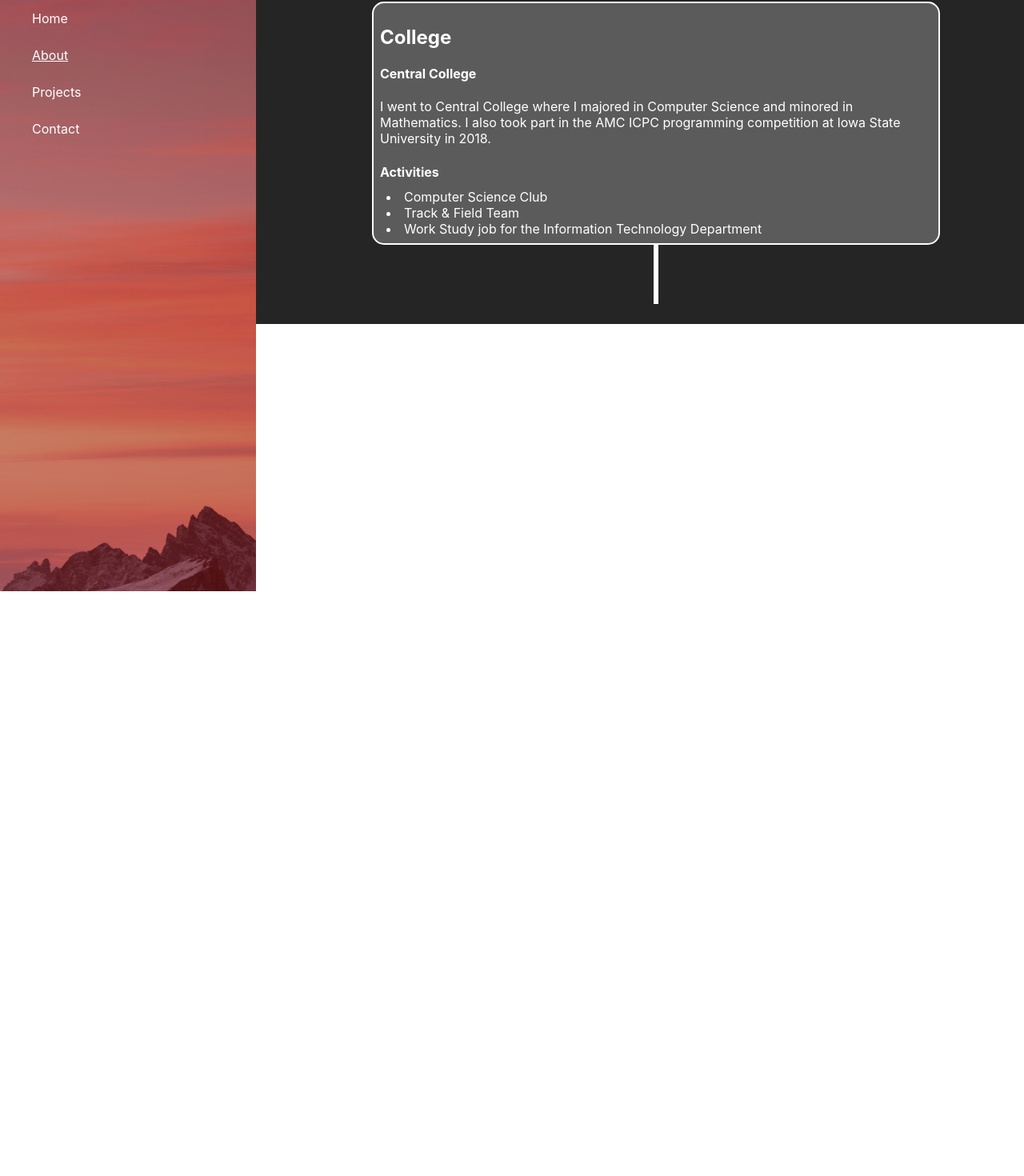
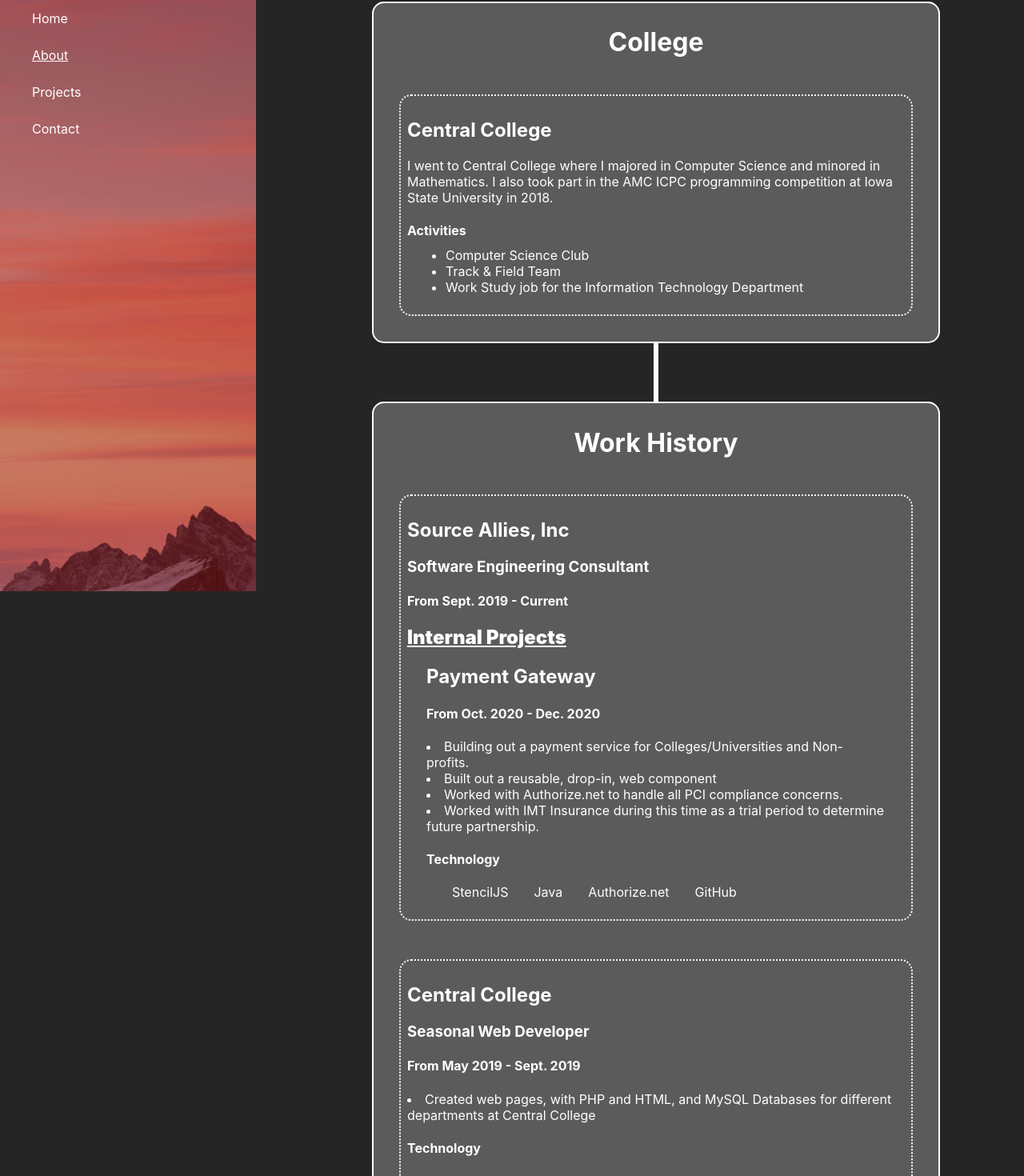
Before and after one commit to daltonehret3/personal-website, a React (Create React App) app: page /about in a window 1280 px wide. Shown: the part 61-1531 px from the top of the page at 80% size. Before the commit the page ends 800 px from the top, so only its background shows below. Built offline with nearby package versions, Linux system fonts and the light colour scheme.

Commit message:
Started adding employment history to the page

```diff
--- a/src/components/about/College.jsx
+++ b/src/components/about/College.jsx
@@ -1,6 +1,6 @@
 import React from 'react';
 
-import {BorderedDiv} from "../../styles/divs";
+import {BorderedDiv, DottedBorderedDiv} from "../../styles/divs";
 
 export const College = () => (
     <div
@@ -12,9 +12,19 @@ export const College = () => (
             }
         }
     >
-        <BorderedDiv>
-            <h2>{'College'}</h2>
-            <h4>{'Central College'}</h4>
+        <BorderedDiv style={{
+            alignContent: 'center',
+            display: 'flex',
+            flexDirection: 'column'
+        }}>
+            <h1 style={{textAlign: 'center'}}>{'College'}</h1>
+            <DottedBorderedDiv
+                style={{
+                    justifyContent: 'center',
+                    width: 'auto'
+                }}
+            >
+                <h2>{'Central College'}</h2>
                 <p data-testid={'college-overview'}>
                     {
                         'I went to Central College where I majored in Computer Science ' +
@@ -30,10 +40,13 @@ export const College = () => (
                         'paddingLeft': '8px'
                     }}
                 >
+                    <ul>
                         <li>{'Computer Science Club'}</li>
                         <li>{'Track & Field Team'}</li>
                         <li>{'Work Study job for the Information Technology Department'}</li>
+                    </ul>
                 </div>
+            </DottedBorderedDiv>
         </BorderedDiv>
     </div>
 );
--- /dev/null
+++ b/src/components/about/Employment.jsx
@@ -0,0 +1,93 @@
+import React from 'react';
+
+import {StyledList} from "../../styles/lists";
+import {DottedBorderedDiv} from "../../styles/divs";
+
+const SingleEmployer = (props) => (
+    <DottedBorderedDiv
+        style={{
+            justifyContent: 'center',
+            width: 'auto'
+        }}
+    >
+        <h2>{props.Employer}</h2>
+        <h3>{props.Title}</h3>
+        <h4 style={{fontWeight: '700'}}>{`From ${props.Start_Date} - ${props.End_Date}`}</h4>
+        <p>
+            {
+                props.Description.map((item, i) => (
+                    <li key={i}>{item}</li>
+                ))
+            }
+        </p>
+        <h4>{'Technology'}</h4>
+        <ul style={{paddingLeft: '16px'}}>{
+            props.Technology.map((item, i) => (
+                <StyledList key={`${item}-${i}`}>
+                    {item}
+                </StyledList>
+            ))
+        }</ul>
+    </DottedBorderedDiv>
+);
+
+const ContractWork = (props) => (
+    <DottedBorderedDiv
+        style={{
+            justifyContent: 'center',
+            width: 'auto'
+        }}
+    >
+        <h2>{props.Employer}</h2>
+        <h3>{props.Title}</h3>
+        <h4 style={{fontWeight: '700'}}>{`From ${props.Start_Date} - ${props.End_Date}`}</h4>
+        {
+            props.Projects?.Internal ?
+                <>
+                    <h2
+                        style={{
+                            fontWeight: '900',
+                            textDecoration: 'underline'
+                        }}
+                    >
+                        {'Internal Projects'}
+                    </h2>
+                    {
+                        props.Projects.Internal.map((project, i) => (
+                            <div
+                                key={project + '-' + i}
+                                style={{paddingInline: '24px'}}
+                            >
+                                <h2>{project.Name}</h2>
+                                <h4 style={{fontWeight: '700'}}>
+                                    {`From ${project.Start_Date} - ${project.End_Date}`}
+                                </h4>
+                                <p>{
+                                    project.Description.map((item, i) => (
+                                        <li key={i}>{item}</li>
+                                    ))
+                                }</p>
+                                <h4>{'Technology'}</h4>
+                                <ul style={{paddingLeft: '16px'}}>{
+                                    project.Technology.map((item, i) => (
+                                        <StyledList key={`${item}-${i}`}>
+                                            {item}
+                                        </StyledList>
+                                    ))
+                                }</ul>
+                            </div>
+                        ))
+                    }
+                </>
+                : null
+        }
+    </DottedBorderedDiv>
+);
+
+export const Employment = (props) => {
+    if (props.Projects?.Internal || props.Projects?.External) {
+        return <ContractWork {...props} />
+    } else {
+        return <SingleEmployer {...props} />
+    }
+};
--- a/src/components/about/WorkHistory.jsx
+++ b/src/components/about/WorkHistory.jsx
@@ -0,0 +1,30 @@
+import React from 'react';
+import styled from 'styled-components';
+
+import centralWork from '../../data/work-data/central.json';
+import sourceAlliesWork from '../../data/work-data/source-allies.json';
+import {BorderedDiv} from "../../styles/divs";
+
+import {Employment} from "./Employment";
+
+const StyledOuterDiv = styled.div`
+    align-items: center;
+    display: flex;
+    justify-content: center;
+    margin-top: -50px;
+`;
+
+const StyledInnerDiv = styled(BorderedDiv)`
+    display: flex;
+    flex-direction: column;
+`;
+
+export const WorkHistory = () => (
+    <StyledOuterDiv className={'work-history'}>
+        <StyledInnerDiv>
+            <h1 style={{textAlign: 'center'}}>{'Work History'}</h1>
+            <Employment {...sourceAlliesWork} />
+            <Employment {...centralWork} />
+        </StyledInnerDiv>
+    </StyledOuterDiv>
+);
--- a/src/data/work-data/central.json
+++ b/src/data/work-data/central.json
@@ -1,6 +1,8 @@
 {
     "Employer": "Central College",
     "Title": "Seasonal Web Developer",
-    "Summary": "Created web pages, with PHP and HTML, and MySQL Databases for different departments at Central College",
+    "Start_Date": "May 2019",
+    "End_Date": "Sept. 2019",
+    "Description": ["Created web pages, with PHP and HTML, and MySQL Databases for different departments at Central College"],
     "Technology": ["PHP", "MySQL", "Eclipse IDE", "GitHub"]
 }
--- a/src/data/work-data/source-allies.json
+++ b/src/data/work-data/source-allies.json
@@ -2,6 +2,8 @@
     "Employer": "Source Allies, Inc",
     "Title": "Software Engineering Consultant",
     "Summary": "Worked with various companies in the Des Moines area",
+    "Start_Date": "Sept. 2019",
+    "End_Date": "Current",
     "Projects": {
         "Internal": [
             {
--- a/src/pages/About.jsx
+++ b/src/pages/About.jsx
@@ -4,6 +4,7 @@ import {HeaderNoMargin} from "../styles/headers";
 import {StyledDiv} from "../styles/divs";
 import {College} from "../components/about/College";
 import { VerticalLine } from '../components/helpers/VerticalLine';
+import {WorkHistory} from "../components/about/WorkHistory";
 
 export const About = () => {
     useEffect(() => {
@@ -15,6 +16,7 @@ export const About = () => {
             <HeaderNoMargin>{'About Me'}</HeaderNoMargin>
             <College />
             <VerticalLine />
+            <WorkHistory />
         </StyledDiv>
     );
 }
```
Lines whose indentation alone changed are shown as unchanged.
